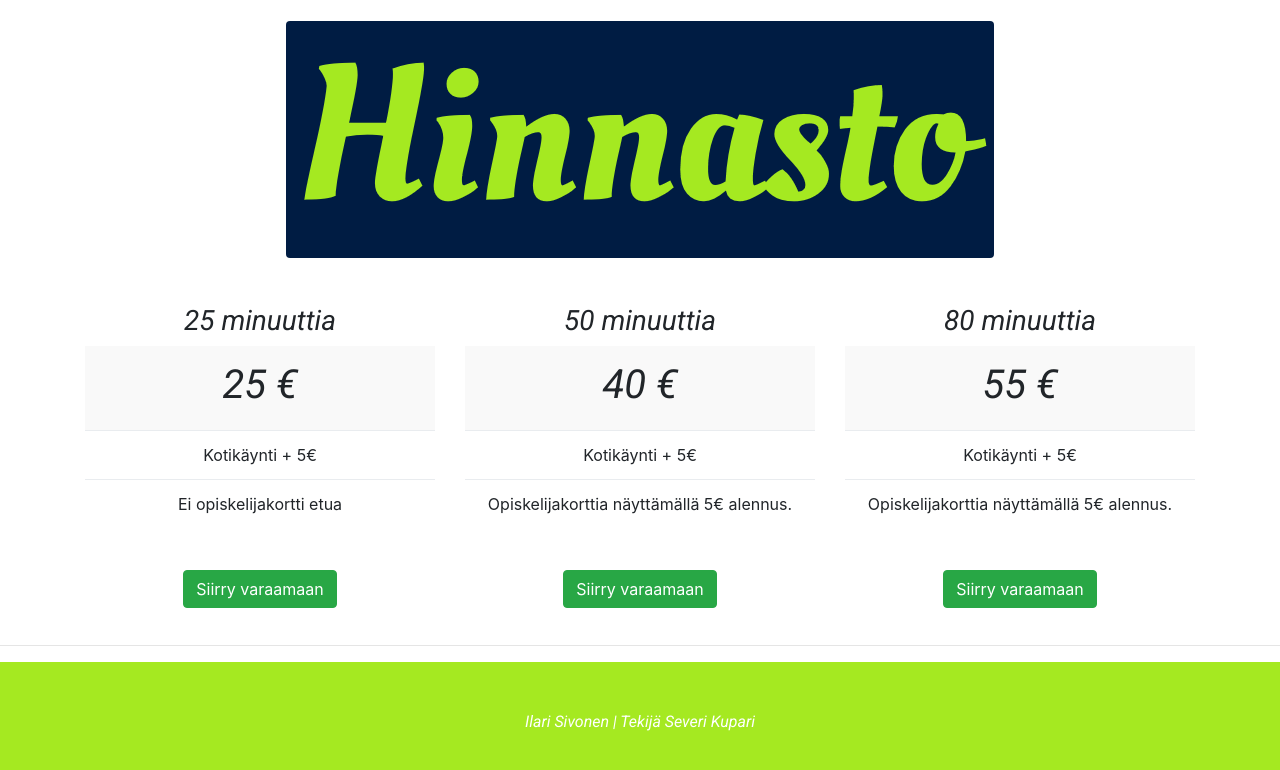
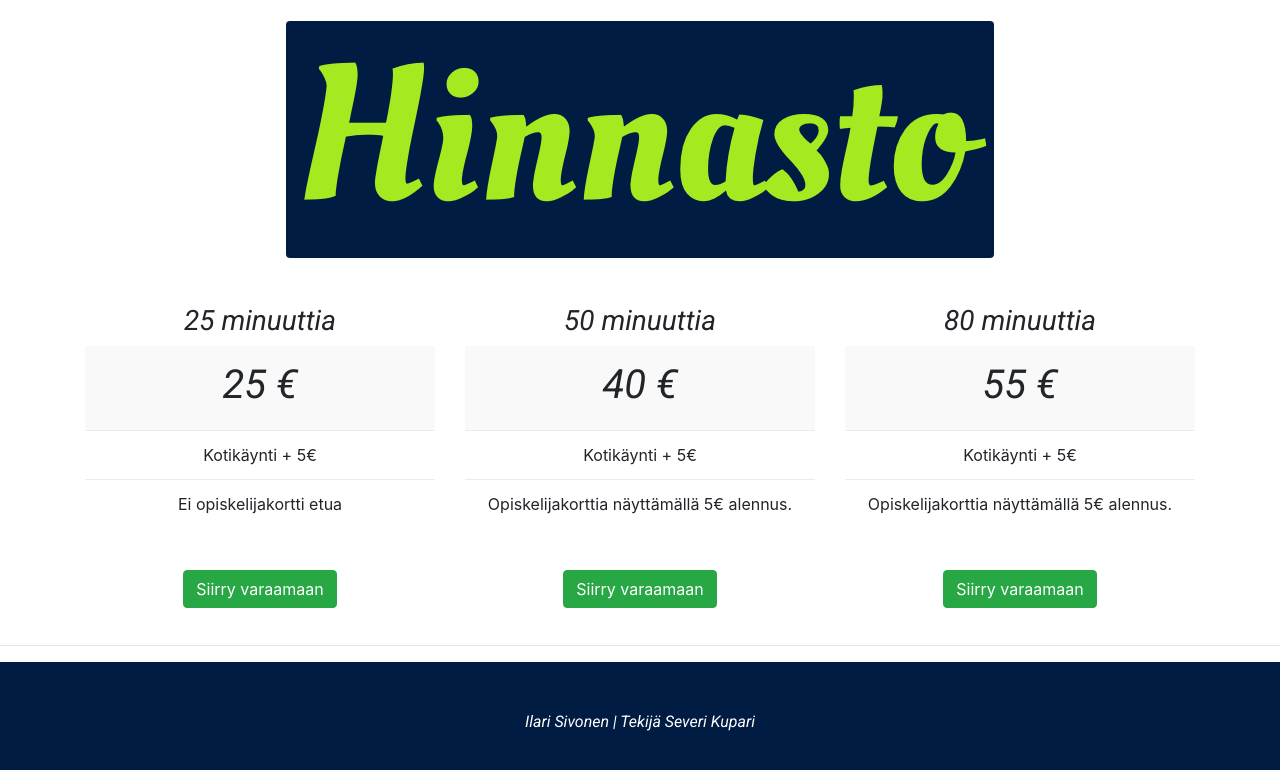
Before and after one commit to severikupari1/ilari-nettisivut, a website: page index.html in a window 1280 px wide. Shown: the part 1146-1916 px from the top of the page. Drawn offline with Linux system fonts and the light colour scheme.

Commit message:
fix to colors

```diff
--- a/index.html
+++ b/index.html
@@ -242,7 +242,7 @@
     <!-- /.container -->
 
     <!-- Footer -->
-    <footer class="py-5 vihrea">
+    <footer class="py-5 erivari">
         <div class="container">
             <p class="m-0 text-center text-white"> Ilari Sivonen  | Tekijä Severi Kupari</p>
         </div>
```
